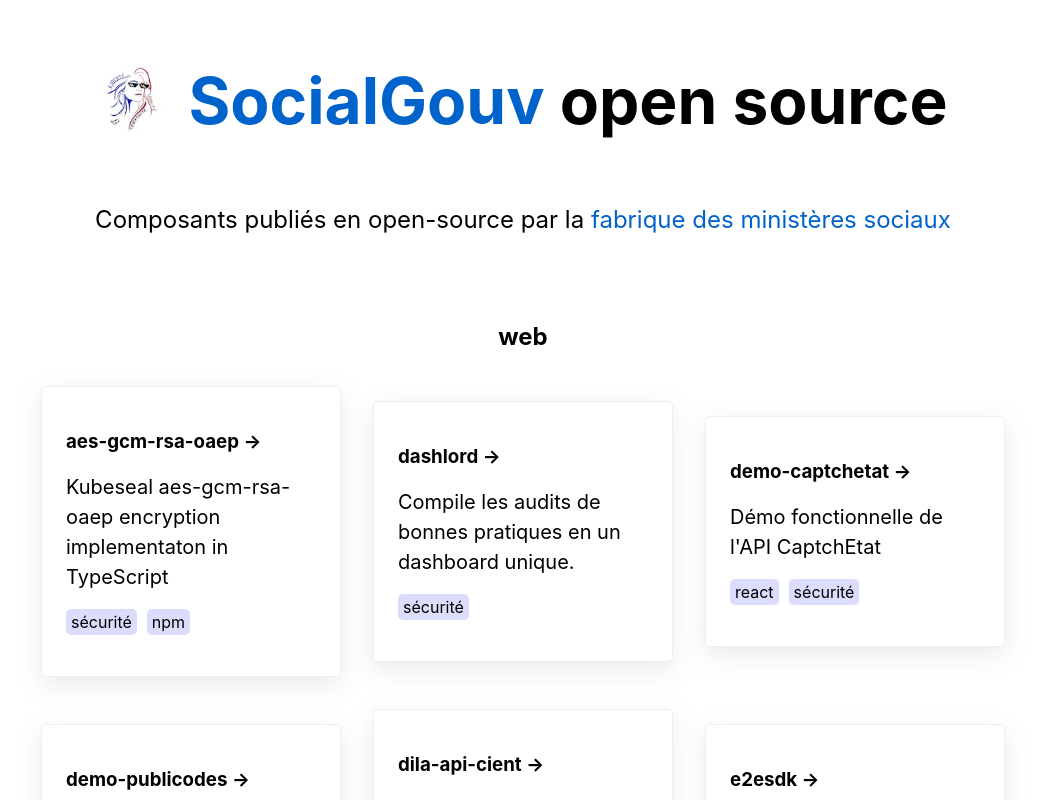
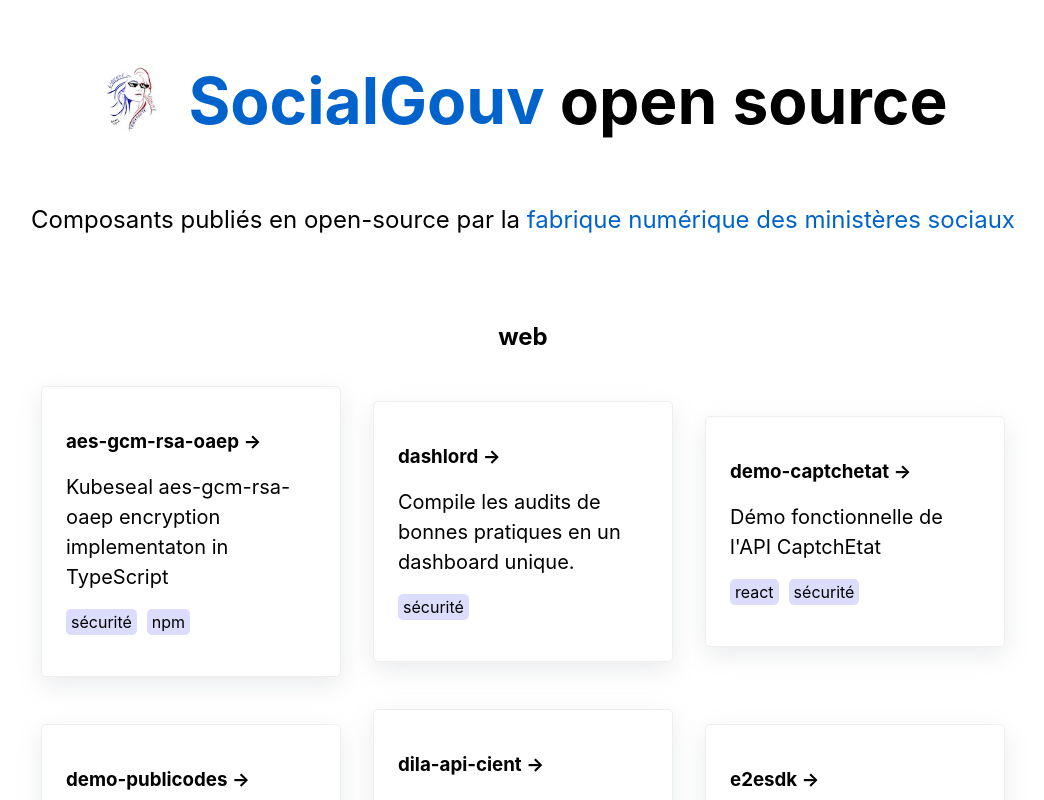
Before and after one commit to SocialGouv/socialgouv.github.io, a Next.js app: page / in a window 1280 px wide. Shown: the top 800 px of the page, without its empty margins (117-1161 px from the left). Built offline with nearby package versions, Linux system fonts and the light colour scheme.

Commit message:
fix: typo

```diff
--- a/pages/index.tsx
+++ b/pages/index.tsx
@@ -83,7 +83,7 @@
         <p className={styles.description}>
           Composants publiés en open-source par la{" "}
           <a href="https://www.fabrique.social.gouv.fr">
-            fabrique des ministères sociaux
+            fabrique numérique des ministères sociaux
           </a>
         </p>
         {categories.map((category) => {
```
